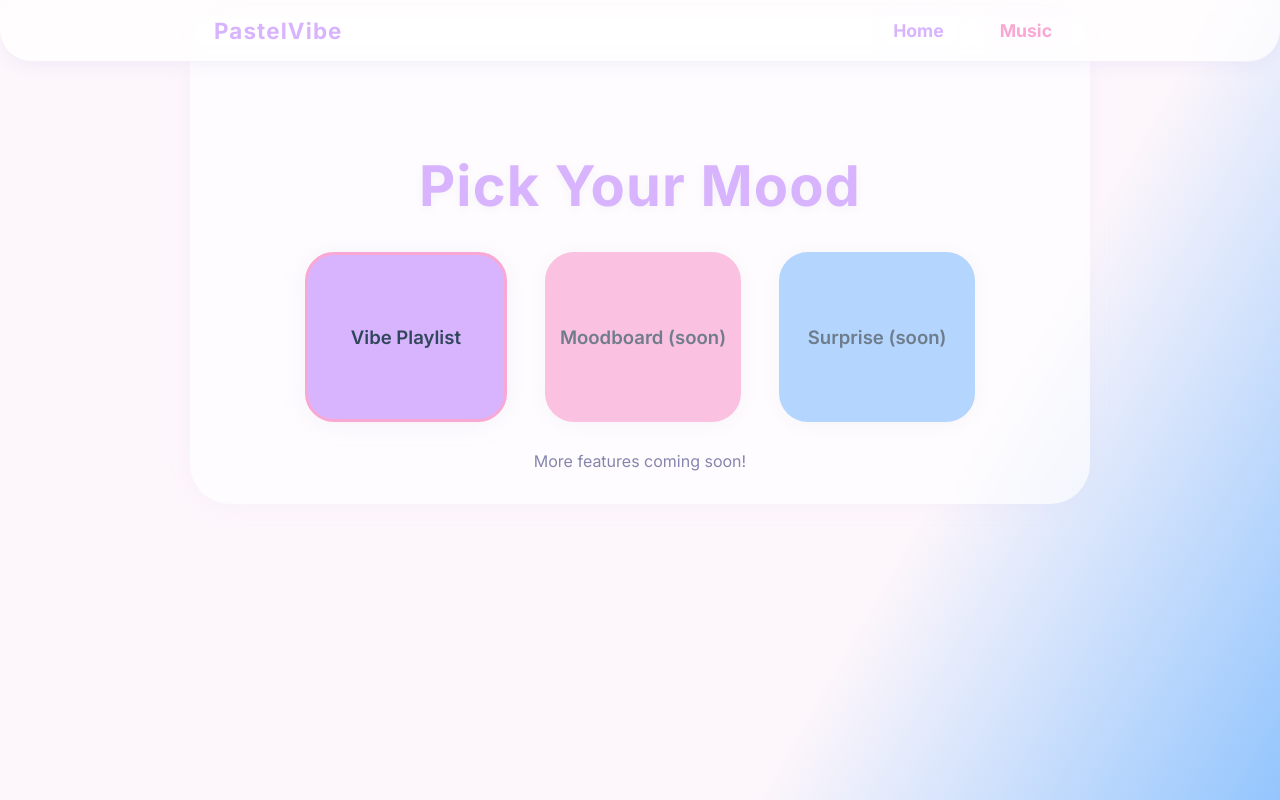
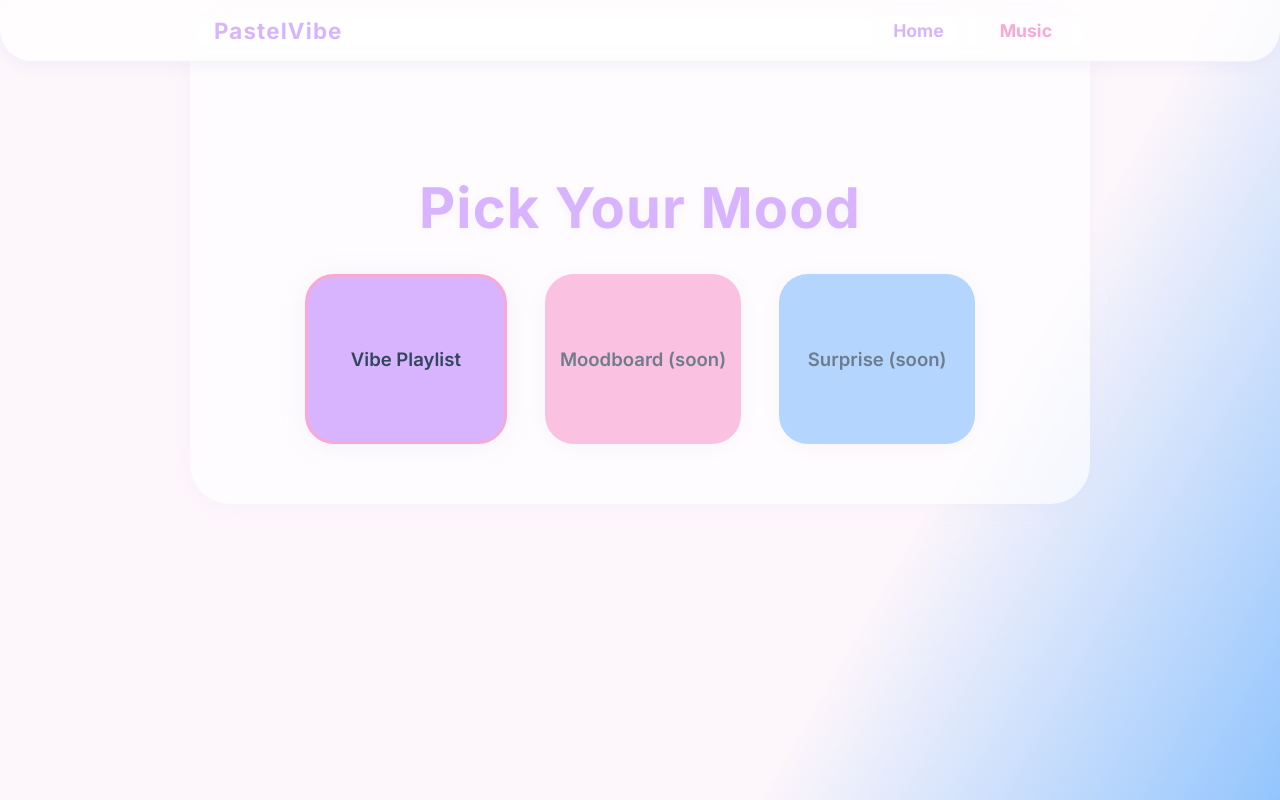
Before and after one commit to Workflow-Manager-admin/pastelvibe-23341-156c18b0, a React (Create React App) app in the folder pastelvibe_web_app/: page /music in a window 1280 px wide. Built offline with nearby package versions, Linux system fonts and the light colour scheme.

Commit message:
Auto-commit: Changes as of 2025-05-30T11:28:03.835374+00:00

```diff
--- a/pastelvibe_web_app/src/pages/About.js
+++ b/pastelvibe_web_app/src/pages/About.js
@@ -9,8 +9,6 @@ function About() {
       <div className="description">
         PastelVibe helps you explore the intersection between color and mood.
         Discover playlists and moodboards that reflect your aesthetic.
-        <br /><br />
-        <b>Coming soon:</b> Color psychology, vibe profiles, and more!
       </div>
     </div>
   );
--- a/pastelvibe_web_app/src/pages/Music.js
+++ b/pastelvibe_web_app/src/pages/Music.js
@@ -75,7 +75,6 @@ function Music() {
           </div>
         ))}
       </div>
-      <div style={{ marginTop:24, color:'#8585ae', fontSize:"1rem"}}><span>More features coming soon!</span></div>
     </div>
   );
 }
```
Also changed, not shown: 2 other files (tests, documents, lock files or other folders).
